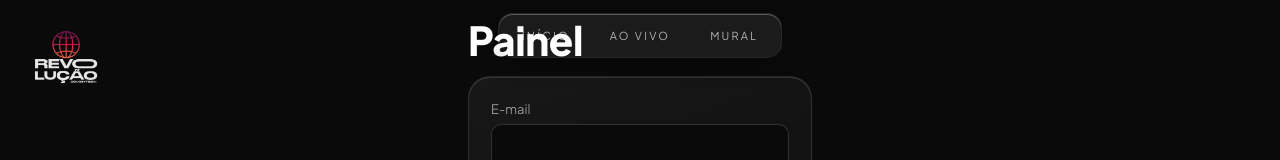
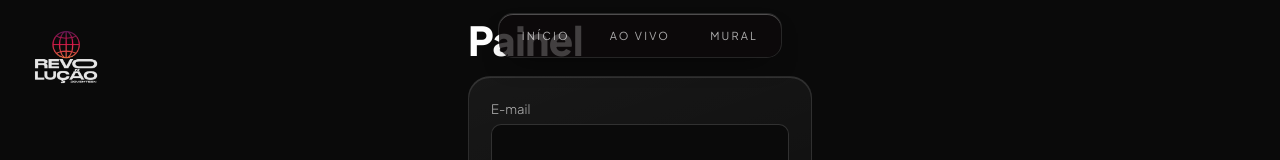
Before and after one commit to Roni-oSilva/Revolution_Conference, a Next.js app in the folder revolution-site/: page /admin/login in a window 1280 px wide. Shown: the top 160 px of the page. Built offline with nearby package versions, Linux system fonts and the light colour scheme; no server answers; the database is empty.

Commit message:
Menu mais opaco para não misturar com o conteúdo no celular
Co-Authored-By: Claude Sonnet 5.5 <noreply@anthropic.com>
Claude-Session: https://claude.ai/code/session_01Pagg6v5JnXd2U3CQVxAN9N

```diff
--- a/revolution-site/app/globals.css
+++ b/revolution-site/app/globals.css
@@ -339,3 +339,4 @@ main > * { animation: fade .7s var(--e) both; }
 }
 @media (max-width: 899px) { .brand { display: none; } }
 @media (max-width: 640px) { .player.lb-empty { aspect-ratio: auto; min-height: 240px; } }
+.tabs { background: rgba(14,10,11,.78); -webkit-backdrop-filter: blur(22px) saturate(1.5); backdrop-filter: blur(22px) saturate(1.5); }
```
